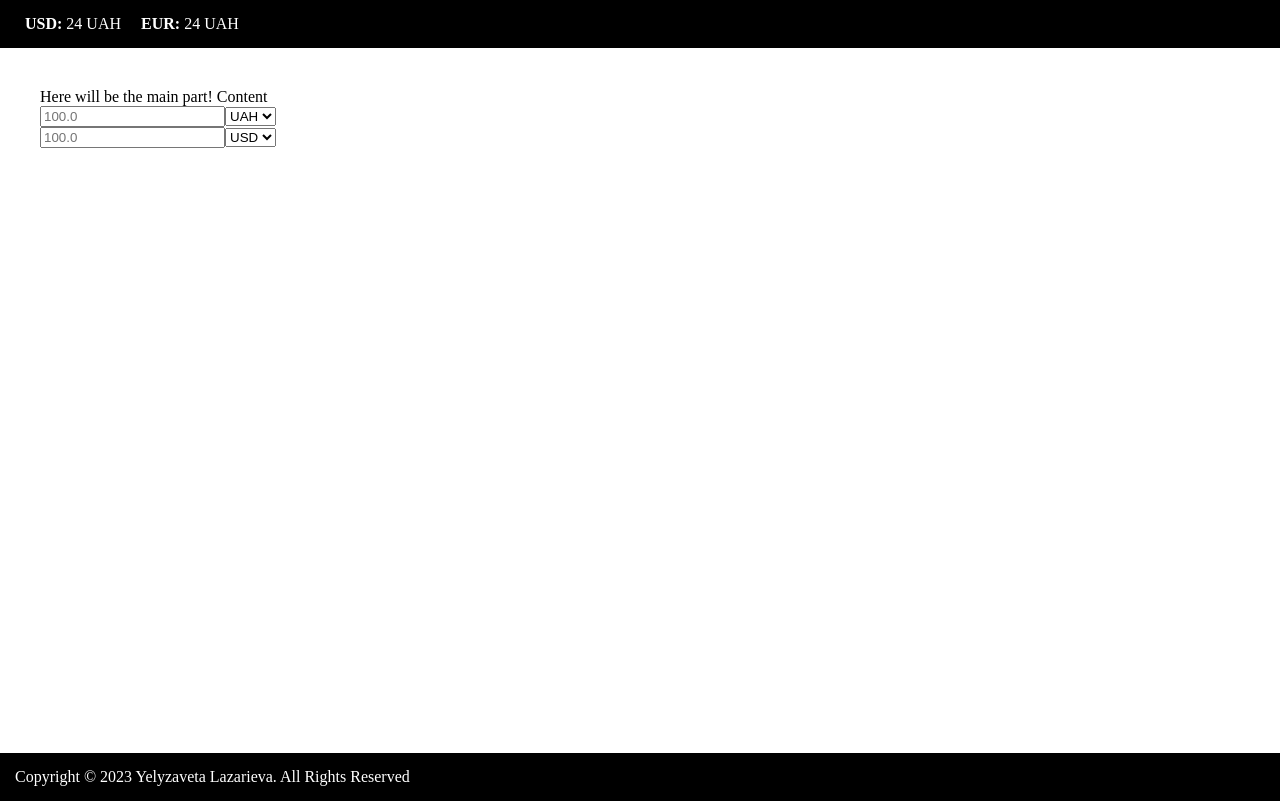
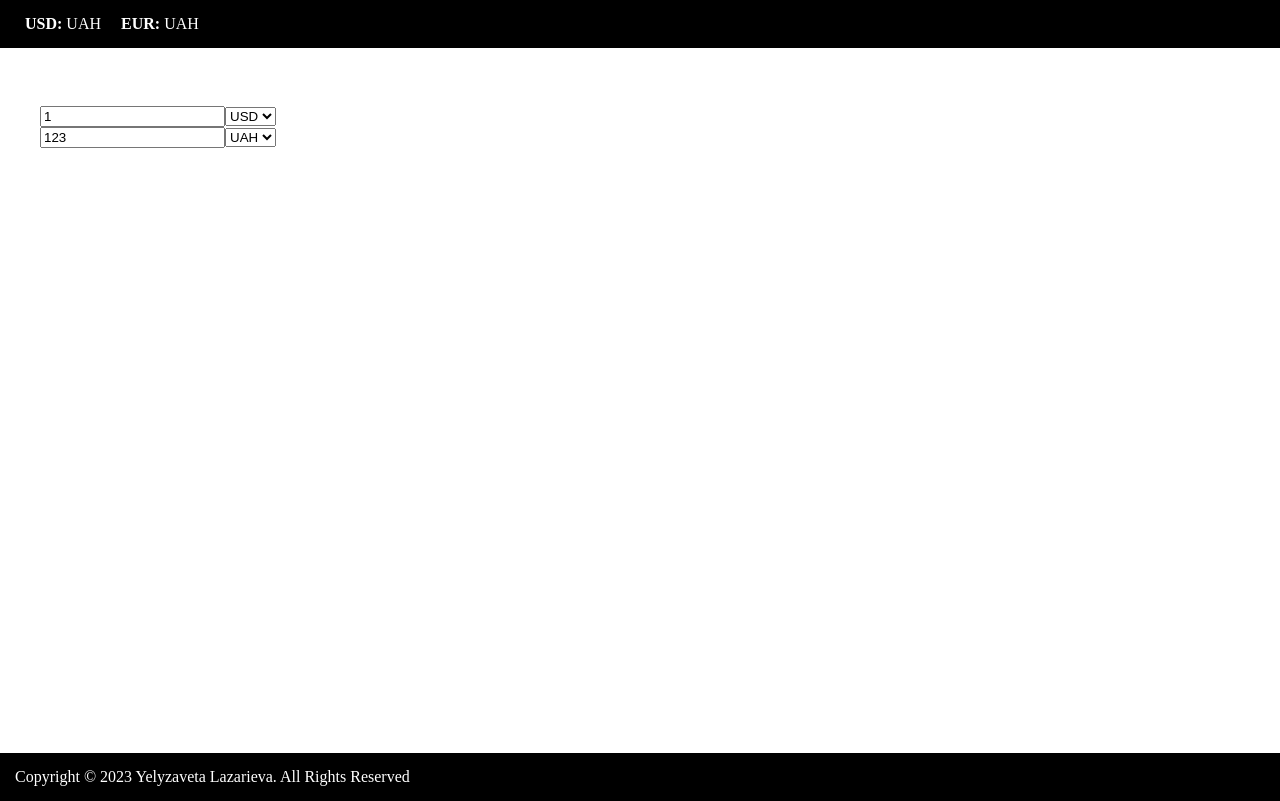
Before and after one commit to Elizabeth5335/exchange, an Angular app in the folder exchange/: page / in a window 1280 px wide. Built offline with nearby package versions, Linux system fonts and the light colour scheme.

Commit message:
added convert component

```diff
--- a/exchange/src/app/app.component.html
+++ b/exchange/src/app/app.component.html
@@ -1,14 +1,11 @@
 <div class="content" role="main">
   <header>
-    <span class="headerItem"><b>USD: </b>24 UAH</span>
-    <span class="headerItem"><b>EUR: </b>24 UAH</span>
+    <span class="headerItem"><b>USD: </b>{{ usd }} UAH</span>
+    <span class="headerItem"><b>EUR: </b>{{eur}} UAH</span>
   </header>
 
   <div class="main">
-
     <div id="mainContent">
-      <span>Here will be the main part!</span>
-      Content
       <app-convert></app-convert>
     </div>
   </div>
@@ -17,5 +14,4 @@
   <footer>
     <span>Copyright © 2023 Yelyzaveta Lazarieva. All Rights Reserved</span>
   </footer>
-
 </div>
--- a/exchange/src/app/app.component.ts
+++ b/exchange/src/app/app.component.ts
@@ -1,4 +1,6 @@
 import { Component } from '@angular/core';
+import { HttpClient } from '@angular/common/http';
+import { ConvertComponent } from './convert/convert.component';
 
 @Component({
   selector: 'app-root',
@@ -6,5 +8,11 @@ import { Component } from '@angular/core';
   styleUrls: ['./app.component.css']
 })
 export class AppComponent {
-  title = 'exchange';
+  usd: string = '';
+  eur: string = '';
+
+  constructor(private http: HttpClient) { }
+
+  ngOnInit(){
+  }
 }
--- a/exchange/src/app/convert/convert.component.html
+++ b/exchange/src/app/convert/convert.component.html
@@ -1,18 +1,22 @@
 <br>
+
+
 <div class="convert">
-    <input type="number" id="first-input" placeholder="100.0">
-    <select id="first-select">
+    <input type="number" id="first-input" [formControl]="val1" [placeholder]="val1.value" (input)="onCurrencyChange(val2, val1, curr1, curr2)">
+    <select id="first-select" [formControl]="curr1" (change)="onCurrencyChange(val2, val1, curr1, curr2)">
         <option>UAH</option>
         <option>USD</option>
         <option>EUR</option>
         <option>PLN</option>
     </select>
+
     <br>
-    <input type="number" id="second-input" placeholder="100.0">
-    <select id="second-select">
+    <input type="number" id="second-input" [formControl]="val2" [placeholder]="val2.value" (input)="onCurrencyChange(val1, val2, curr2, curr1)">
+        <select id="second-select" [formControl]="curr2" (change)="onCurrencyChange(val1, val2, curr2, curr1)">
         <option>USD</option>
         <option>UAH</option>
         <option>EUR</option>
         <option>PLN</option>
     </select>
+
 </div>
--- a/exchange/src/app/convert/convert.component.ts
+++ b/exchange/src/app/convert/convert.component.ts
@@ -1,10 +1,131 @@
 import { Component } from '@angular/core';
+import { Observable, of, throwError } from 'rxjs';
+import { HttpClient } from '@angular/common/http';
+import { catchError, map, switchMap } from 'rxjs/operators';
+import { FormControl } from '@angular/forms';
+
+
 
 @Component({
   selector: 'app-convert',
   templateUrl: './convert.component.html',
-  styleUrls: ['./convert.component.css']
+  styleUrls: ['./convert.component.css'],
 })
+
+
+
 export class ConvertComponent {
 
+  constructor(private http: HttpClient) { }
+
+  curr1 = new FormControl('USD');
+  curr2 = new FormControl('UAH');
+  val1 = new FormControl('1');
+  val2 = new FormControl('');
+
+  rate = '123';
+
+
+  getRate(curr1: string, curr2: string): string {
+    const url = `https://v6.exchangerate-api.com/v6/45e52d91e17d7d89ee79e7a6/latest/${curr1}`;
+
+    // this.http.get<any>(url).subscribe(
+    //   (response) => {
+    //     switch (curr1) {
+    //       case 'USD':
+    //         switch (curr2) {
+    //           // case 'UAH':
+    //           //   this.rate = response.conversion_rates.UAH;
+    //           //   break;
+    //           // case 'EUR':
+    //           //   this.rate = response.conversion_rates.EUR;
+    //           //   break;
+    //           // case 'PLN':
+    //           //   this.rate = response.conversion_rates.PLN;
+    //           //   break;
+    //           default:
+    //             this.rate = '1';
+    //             break;
+    //         }
+    //         break;
+    //       case 'EUR':
+    //         switch (curr2) {
+    //           // case 'UAH':
+    //           //   this.rate = response.conversion_rates.UAH;
+    //           //   break;
+    //           // case 'USD':
+    //           //   this.rate = response.conversion_rates.USD;
+    //           //   break;
+    //           // case 'PLN':
+    //           //   this.rate = response.conversion_rates.PLN;
+    //           //   break;
+    //           default:
+    //             this.rate = '1';
+    //             break;
+    //         }
+    //         break;
+    //       case 'PLN':
+    //         switch (curr2) {
+    //           // case 'UAH':
+    //           //   this.rate = response.conversion_rates.UAH;
+    //           //   break;
+    //           // case 'EUR':
+    //           //   this.rate = response.conversion_rates.EUR;
+    //           //   break;
+    //           // case 'USD':
+    //           //   this.rate = response.conversion_rates.USD;
+    //           //   break;
+    //           default:
+    //             this.rate = '1';
+    //             break;
+    //         }
+    //         break;
+    //       case 'UAH': //UAH
+    //         switch (curr2) {
+    //           // case 'USD':
+    //           //   this.rate = response.conversion_rates.USD;
+    //           //   break;
+    //           // case 'EUR':
+    //           //   this.rate = response.conversion_rates.EUR;
+    //           //   break;
+    //           // case 'PLN':
+    //           //   this.rate = response.conversion_rates.PLN;
+    //           //   break;
+    //           default:
+    //             this.rate = '1';
+    //             break;
+    //         }
+    //         break;
+    //       default:
+    //         this.rate = response.conversion_rates.USD;
+    //         break;
+    //     }
+    //   },
+    //   (error) => {
+    //     console.error(error);
+    //   }
+    // );
+
+    return this.rate;
+
+  }
+
+  convert(value: number, curr1: string, curr2: string): number {
+    let rate = this.getRate(curr1, curr2);
+    return value*parseFloat(rate);
+  }
+
+
+  onCurrencyChange(valToChange : any, value: any, curr1: any, curr2: any): void {
+    if (value && curr1 && curr2) {
+      const convertedValue = this.convert(parseFloat(value.value), curr1.value, curr2.value);
+      valToChange.setValue(convertedValue.toString());
+    }
+  }
+
+
+  ngOnInit(){
+    this.onCurrencyChange(this.val2, this.val1, this.curr1, this.curr2);
+  }
+
 }
```
Also changed, not shown: exchange/src/app/app.module.ts (+8 -1 lines).
